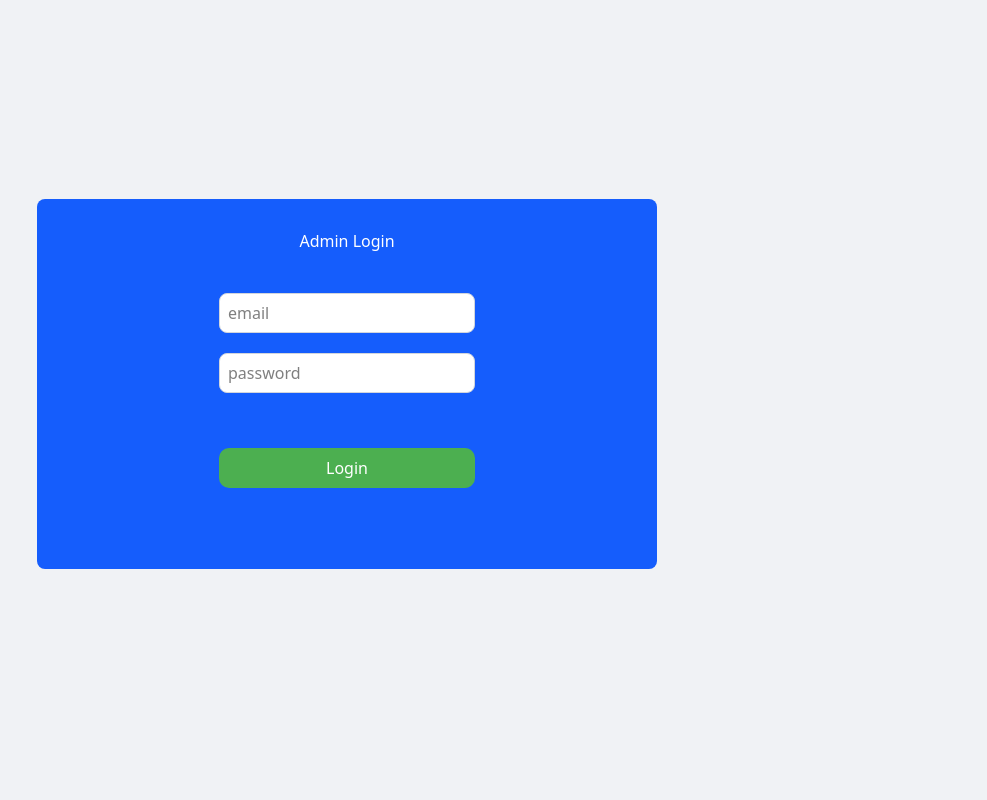
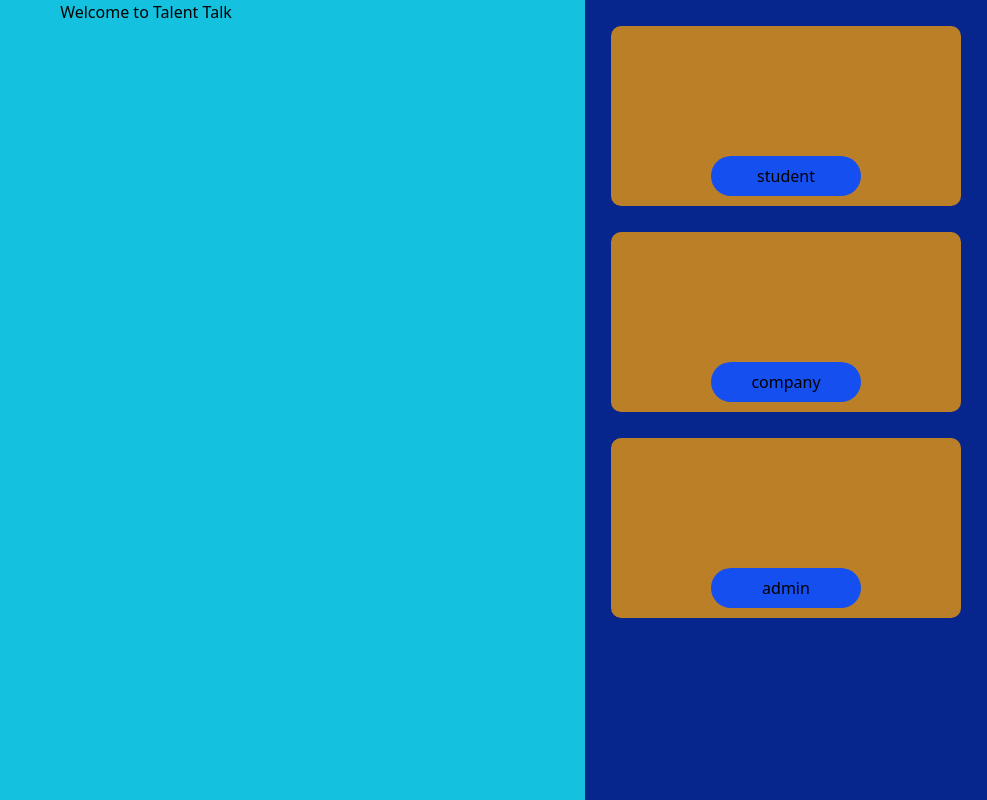
Before and after one commit to vikashkumar97983282-glitch/Talent-Talk-using-React, a React (Vite) app in the folder Talent_talk/: page / in a window 1280 px wide. Shown: the whole page, without its empty margins (293-1280 px from the left). Built offline with nearby package versions, Linux system fonts and the light colour scheme; what ag-charts-community would draw is missing.

Commit message:
add routing in this project.

```diff
--- a/Talent_talk/package.json
+++ b/Talent_talk/package.json
@@ -15,6 +15,7 @@
     "ag-charts-react": "^13.0.1",
     "react": "^19.2.0",
     "react-dom": "^19.2.0",
+    "react-router-dom": "^7.13.0",
     "tailwindcss": "^4.1.18"
   },
   "devDependencies": {
--- a/Talent_talk/src/App.jsx
+++ b/Talent_talk/src/App.jsx
@@ -2,6 +2,7 @@ import React from 'react'
 import Home from './home/home'
 import Login from './login/login'
 import Admin from './admin/admin'
+import { Route, Routes } from 'react-router-dom'
 
 
 function App() {
@@ -11,8 +12,13 @@ function App() {
     <>
       <div className=''>
         {/* <Home/> */}
-        <Login/>
+        {/* <Login/> */}
         {/* <Admin/> */}
+        <Routes>
+          <Route path='/' element={<Home/>}/>
+          <Route path='/login' element={<Login/>}/>
+          <Route path='/admin' element={<Admin/>}/>
+        </Routes>
       </div>
     </>
   )
--- a/Talent_talk/src/home/home.jsx
+++ b/Talent_talk/src/home/home.jsx
@@ -1,5 +1,6 @@
 import React from "react";
 import Panel from "./panel";
+import { Outlet } from "react-router-dom";
 
 
 function Home(){
@@ -17,6 +18,7 @@ function Home(){
             {panels.map((elem,idx)=>{
                 return <Panel key={idx} panel={elem}/>
             })}
+            <Outlet/>
         </div>
         </div>
 
--- a/Talent_talk/src/home/panel.jsx
+++ b/Talent_talk/src/home/panel.jsx
@@ -1,9 +1,16 @@
 import React from "react";
+import Login from "../login/login";
+import { useNavigate } from "react-router-dom";
 
 function Panel(props){
+    const navigate = useNavigate();
+    const handleClick = () => {
+        navigate("/login");
+    }
+
     return (
         <div className="h-[180px] w-[350px] bg-[rgb(187,128,39)] m-[26px] rounded-[10px] flex justify-center items-end" >
-            <button className="bg-[rgb(21,79,240)] h-[40px] w-[150px] mb-[10px] rounded-[22px]">{props.panel}</button>
+            <button className="bg-[rgb(21,79,240)] h-[40px] w-[150px] mb-[10px] rounded-[22px]" onClick={handleClick}>{props.panel}</button>
         </div>
     )
 }
--- a/Talent_talk/src/login/login.jsx
+++ b/Talent_talk/src/login/login.jsx
@@ -1,18 +1,22 @@
 import React from "react";
+import Dashboard from "../admin/dashboard/dashboard";
 import { useState } from "react";
+import { useNavigate } from "react-router-dom";
 
 function Login(){
 
     const [email, setEmail] = useState("");
     const [password, setPassword] = useState("");
     const [message, setMessage] = useState("");
+    const navigate = useNavigate();
 
 
-    const handleSubmit =(e)=>{
+    const handleSubmit =()=>{
         // e.preventDefault();
 
         if (email === "admin@gmail.com" && password === "1234"){
             setMessage("login sucessful");
+            navigate("/Admin");
         } else {
             setEmail("");
             setPassword("");
--- a/Talent_talk/src/main.jsx
+++ b/Talent_talk/src/main.jsx
@@ -2,13 +2,14 @@ import { StrictMode } from 'react'
 import { createRoot } from 'react-dom/client'
 import './index.css'
 import App from './App.jsx'
+import { BrowserRouter } from 'react-router-dom'
 
 
 
 
 
 createRoot(document.getElementById('root')).render(
-  <StrictMode>
+  <BrowserRouter>
     <App />
-  </StrictMode>,
+  </BrowserRouter>,
 )
```
Also changed, not shown: 1 other file (tests, documents, lock files or other folders).
